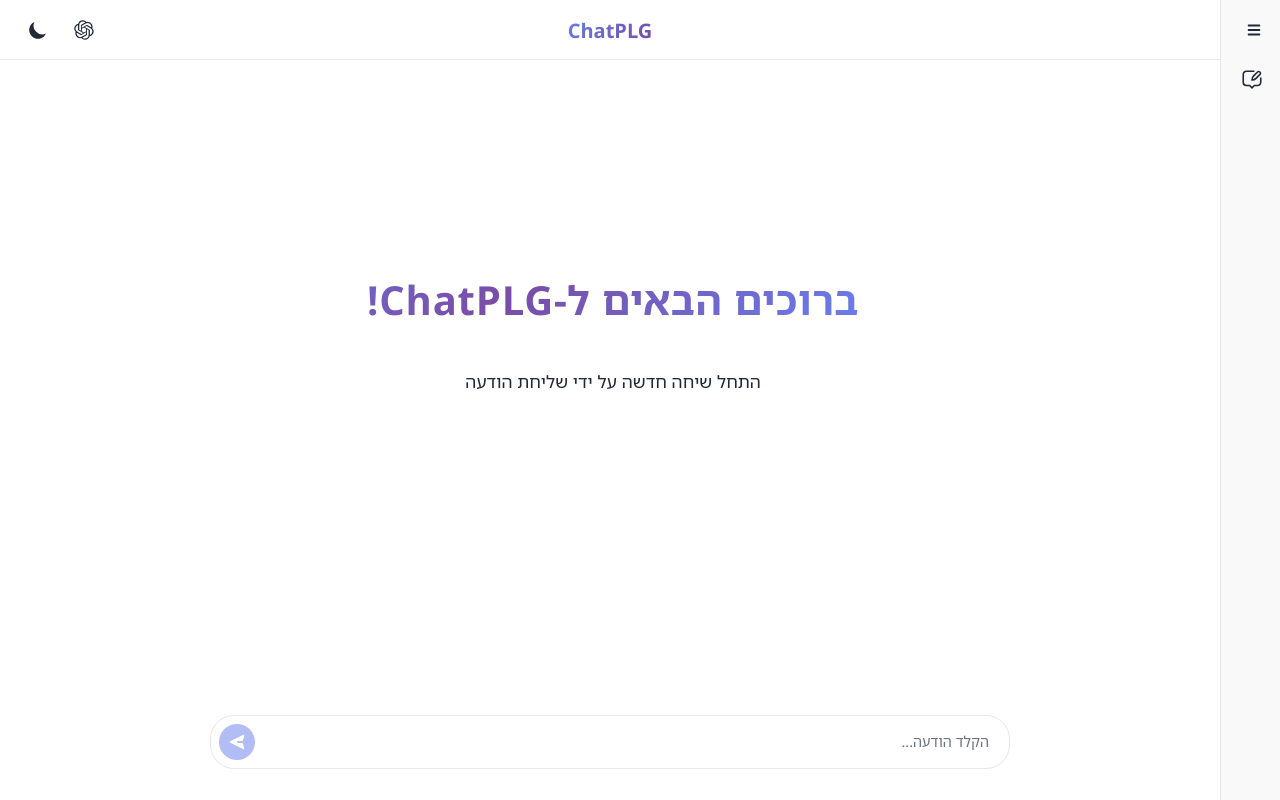
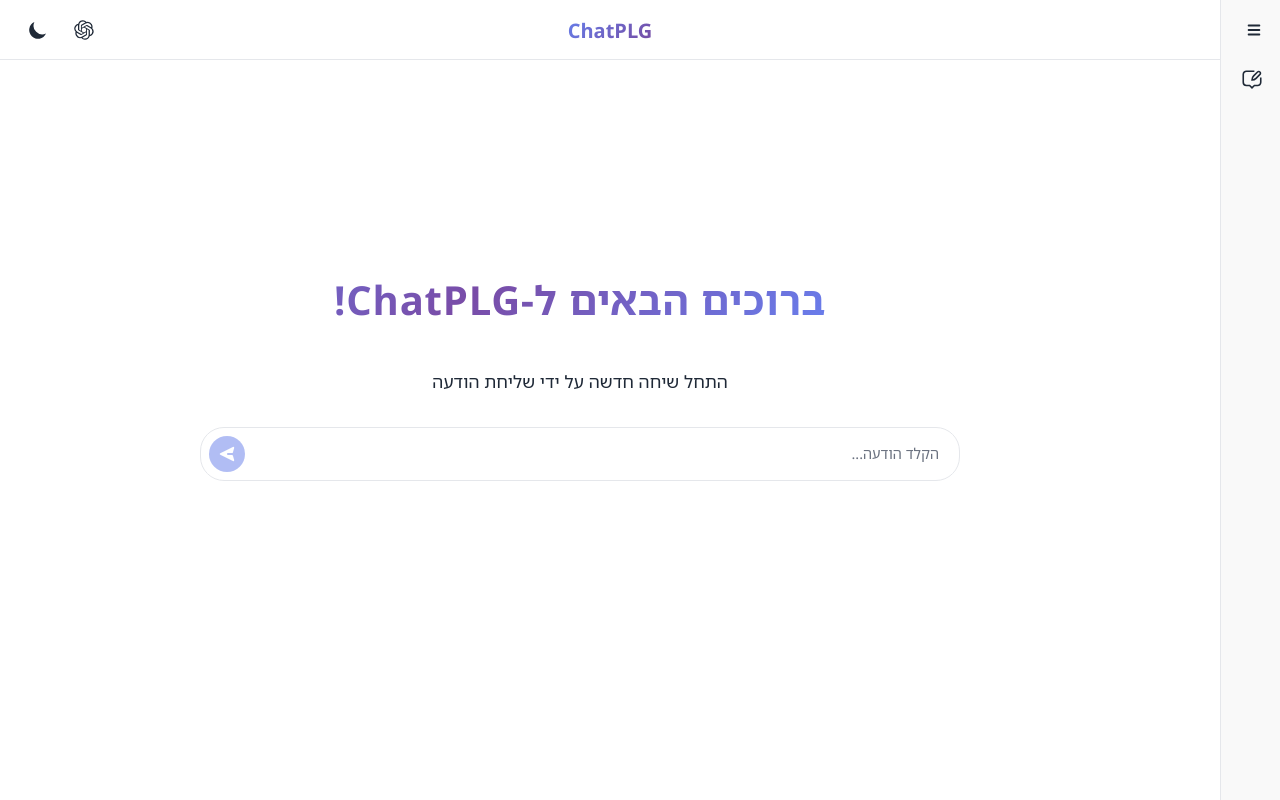
Before and after one commit to Kiloma-Advanced-Solutions/PLG_AI, a Next.js app: page /chat/new in a window 1280 px wide. Built offline with nearby package versions, Linux system fonts and the light colour scheme.

Commit message:
fix input positioning in new chat page

```diff
--- a/src/components/chat-container-component/chat-container-component.module.css
+++ b/src/components/chat-container-component/chat-container-component.module.css
@@ -23,6 +23,7 @@
 .chatContainer.empty {
   justify-content: flex-start;
   padding-top: 15rem; /* Account for fixed header */
+  padding-bottom: 0; /* No bottom padding when empty - input is inline */
 }
 
 /* conversation area */
@@ -58,6 +59,7 @@
   flex: 0 0 auto;
   justify-content: flex-start;
   align-items: center;
+  overflow-y: visible; /* No scrolling when empty */
 }
 
 .welcomeMessage {
@@ -98,7 +100,7 @@
 
 /* Spacing for inline input after welcome message */
 .messagesContainer.empty .welcomeMessage {
-  margin-bottom: 3rem;
+  margin-bottom: 2rem;
 }
 
 .streamingResponse {
--- a/src/components/chat-container-component/chat-container-component.tsx
+++ b/src/components/chat-container-component/chat-container-component.tsx
@@ -137,10 +137,22 @@ export default function ChatContainerComponent({
           <div className={styles.scrollBoundary}></div>
 
           {messages.length === 0 ? (
+            <>
               <div className={styles.welcomeMessage}>
                 <h2>ברוכים הבאים ל-ChatPLG!</h2>
                 <p>התחל שיחה חדשה על ידי שליחת הודעה</p>
               </div>
+              <InputMessageContainer
+                onSendMessage={onSendMessage}
+                isStreaming={isStreaming}
+                triggerFocusAnimation={triggerInputAnimation}
+                prefilledMessage={prefilledMessage}
+                onPrefilledMessageCleared={onPrefilledMessageCleared}
+                onStop={onStop}
+                isSidebarOpen={isSidebarOpen}
+                isInline={true}
+              />
+            </>
           ) : (
             // Render all messages
             messages.map((message) => (
@@ -200,6 +212,7 @@ export default function ChatContainerComponent({
           )}
         </div>
 
+        {messages.length > 0 && (
           <InputMessageContainer
             onSendMessage={onSendMessage}
             isStreaming={isStreaming}
@@ -208,7 +221,9 @@ export default function ChatContainerComponent({
             onPrefilledMessageCleared={onPrefilledMessageCleared}
             onStop={onStop}
             isSidebarOpen={isSidebarOpen}
+            isInline={false}
           />
+        )}
       </div>
     );
 }
--- a/src/components/input-message-container/input-message-container.module.css
+++ b/src/components/input-message-container/input-message-container.module.css
@@ -141,13 +141,15 @@
   right: auto;
   left: auto;
   bottom: auto;
-  padding: 0;
+  padding: 0 1.25rem;
+  margin-top: 0;
   background-color: transparent;
   border-top: none;
-    z-index: var(--z-input);
+  z-index: var(--z-input);
   width: 100%;
   max-width: 800px;
-  margin: 0 auto;
+  margin-left: auto;
+  margin-right: auto;
 }
 
 /* Inline mode always overrides shifted positioning across all breakpoints */
```
Lines whose indentation alone changed are shown as unchanged.
